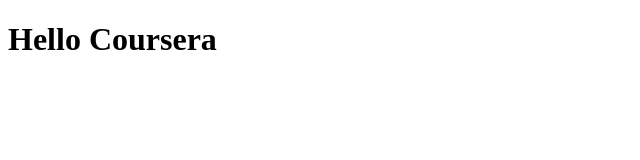
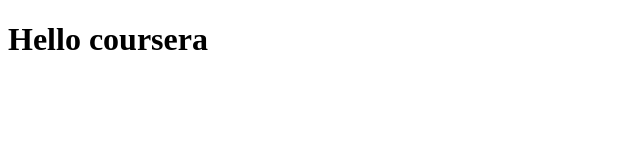
Before and after one commit to nathanielbly/coursera-test, a plain HTML site: page site/index.html in a window 1280 px wide. Shown: the full height of the page, 0-640 px from the left. Drawn offline with Linux system fonts and the light colour scheme.

Commit message:
Modified index.html to test browser-sync.

```diff
--- a/site/index.html
+++ b/site/index.html
@@ -5,6 +5,6 @@
     <title>Hello Coursera</title>
   </head>
   <body>
-    <h1>Hello Coursera</h1>
+    <h1>Hello coursera</h1>
   </body>
 </html>
```
